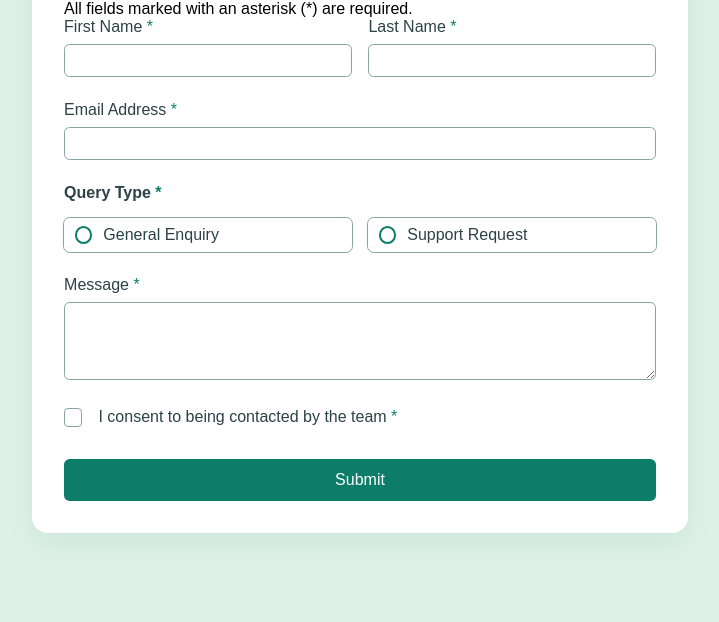
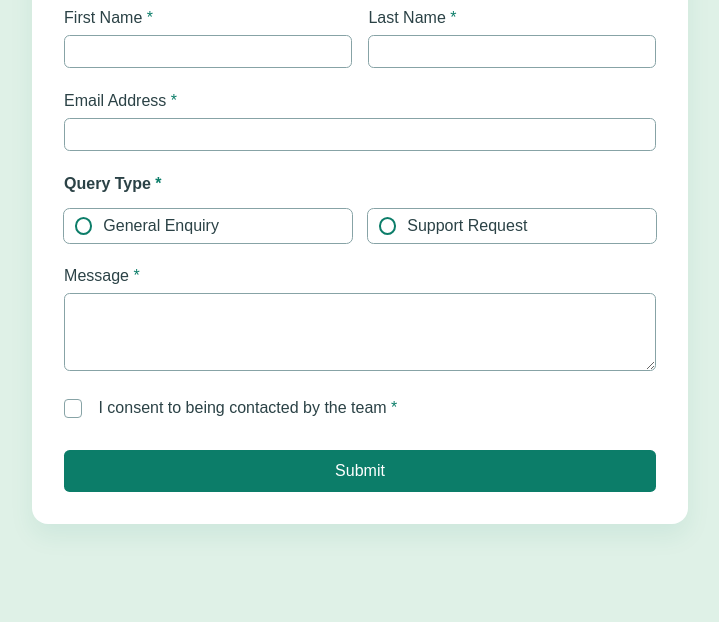
Before and after one commit to cristianbarreiro/contact-form-main, a plain HTML site: page index.html in a window 1280 px wide. Shown: the part 178-800 px from the top of the page, without its empty margins (280-999 px from the left). Drawn offline with Linux system fonts and the light colour scheme.

Commit message:
fix: html

```diff
--- a/index.html
+++ b/index.html
@@ -17,7 +17,7 @@
 <body>
   <main id="main-content" class="contact-form" aria-labelledby="contact-form-title" role="main">
     <h1 id="contact-form-title">Contact Us</h1>
-    <p id="contact-form-instructions">All fields marked with an asterisk (*) are required.</p>
+
 
     <form id="contact-form" action="" novalidate aria-labelledby="contact-form-title" aria-describedby="contact-form-instructions">
       <div class="form-item">
```
